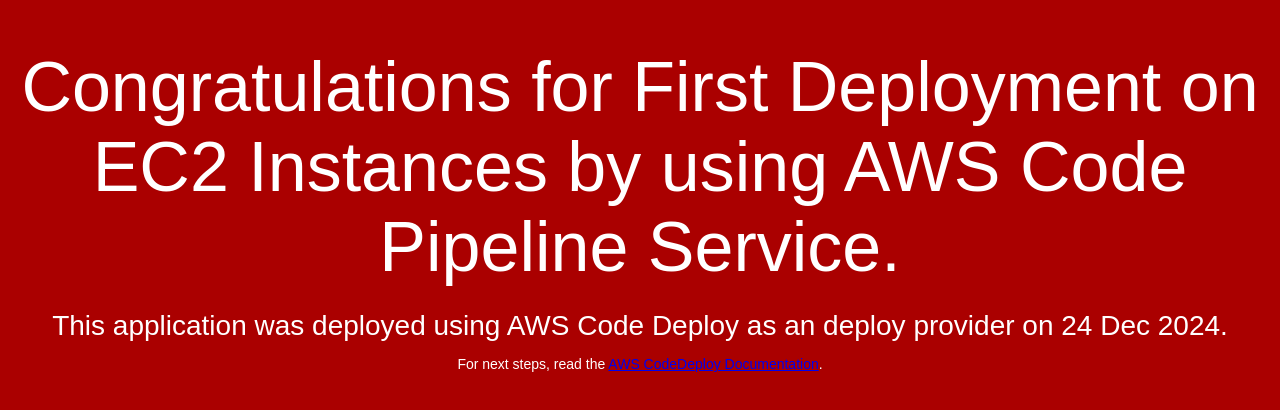
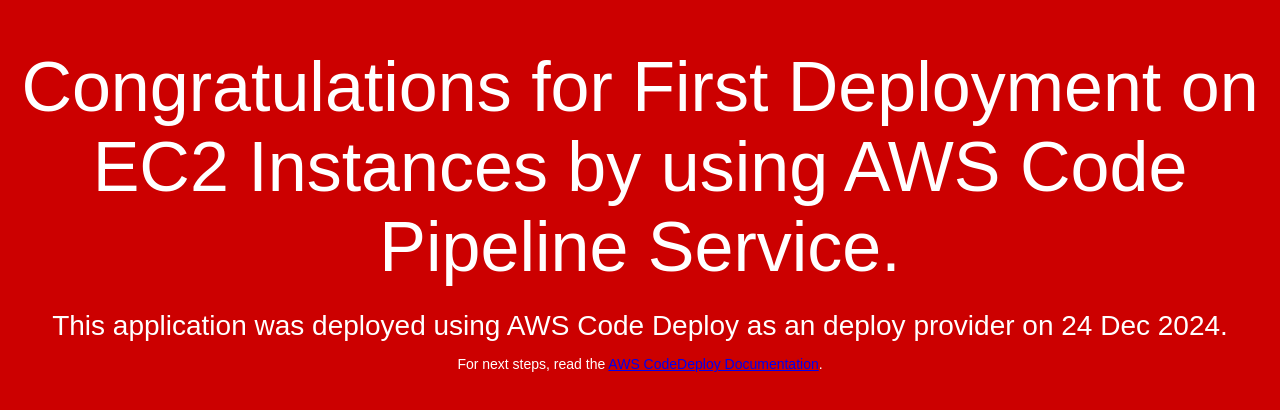
Before and after one commit to avinashbundela1987/presesiondec2024, a plain HTML site: page index.html in a window 1280 px wide. Drawn offline with Linux system fonts and the light colour scheme.

Commit message:
new changes

```diff
--- a/index.html
+++ b/index.html
@@ -6,7 +6,7 @@
   <style>
     body {
       color: #ffffff;
-      background-color: #AA0000;
+      background-color: #CC0000;
       font-family: Arial, sans-serif;
       font-size: 14px;
     }
```
Also changed, not shown: 1 other file.
